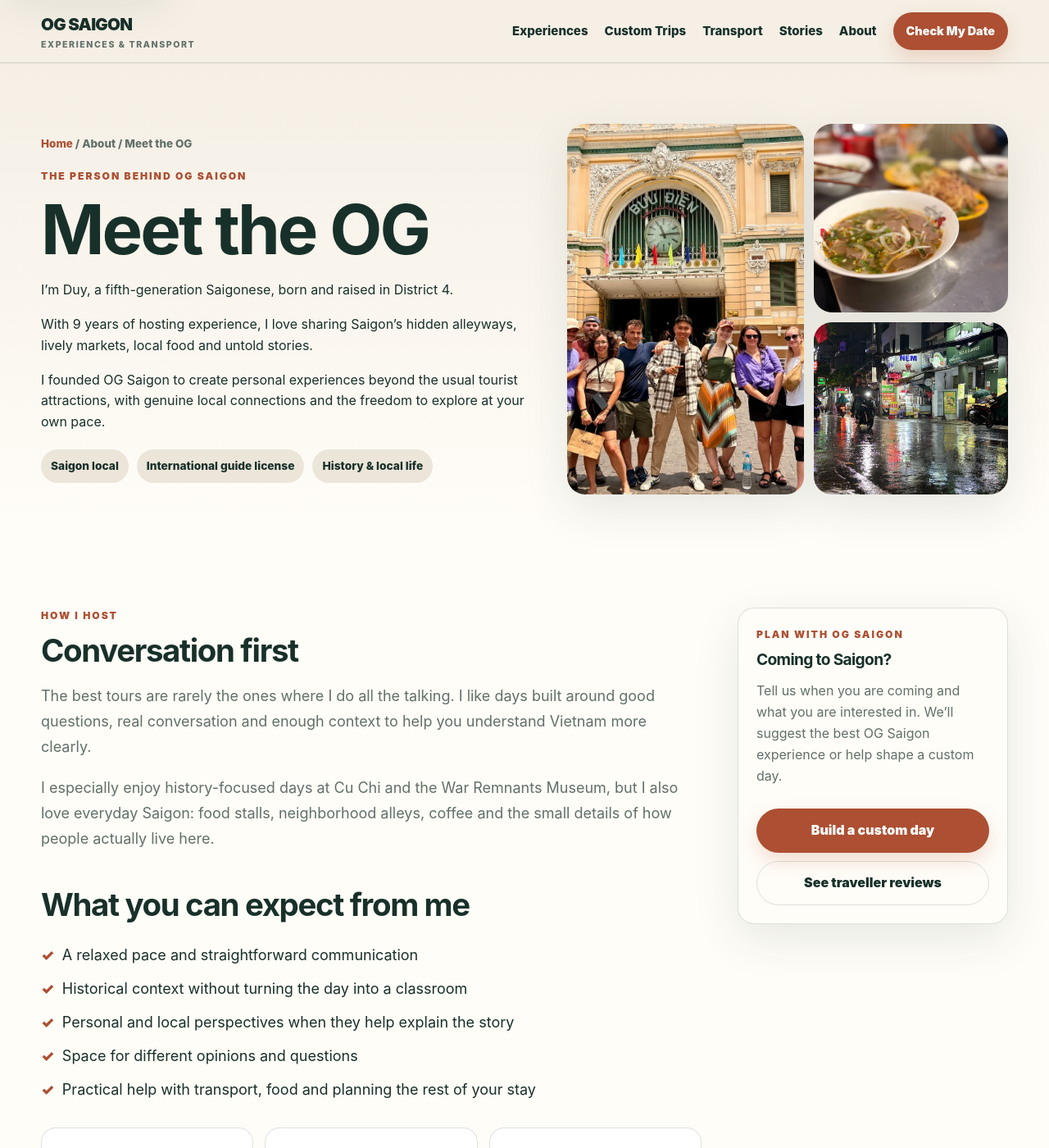
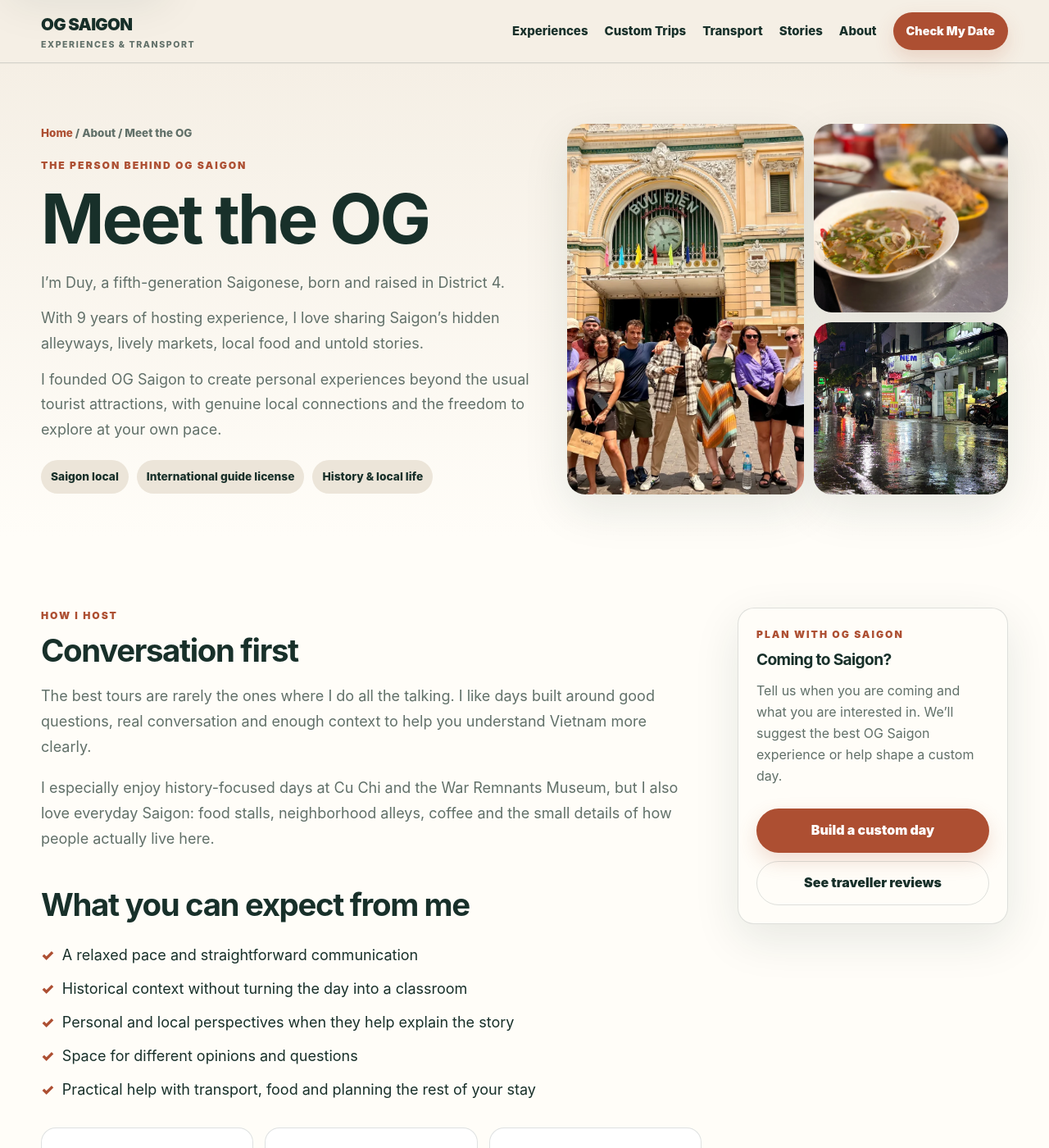
Before and after one commit to DSG2025/DSG2025.github.io, a Jekyll site: the page built from meet-duy/index.html, in a window 1280 px wide and 1400 px high. Shown: the whole window at 82% size. Built offline with Jekyll 4.4.1, drawn with Linux system fonts in a browser that asks for light colours.

Commit message:
Style Meet the OG introduction consistently on mobile and desktop

```diff
--- a/assets/css/meet-og.css
+++ b/assets/css/meet-og.css
@@ -11,3 +11,7 @@
  body.meet-og-page .meet-og-story article > p.lead,
  body.meet-og-page .meet-og-story article > ul.bullets li{font-size:var(--type-reading);line-height:1.7}
 }
+/* Keep all three founder-introduction paragraphs on one readable scale. */
+body.meet-og-page .meet-og-intro{max-width:680px;margin:18px 0 22px}
+body.meet-og-page .meet-og-intro p{font-size:var(--type-reading);line-height:1.7;margin:0 0 13px;color:var(--muted)}
+body.meet-og-page .meet-og-intro p:last-child{margin-bottom:0}
```
